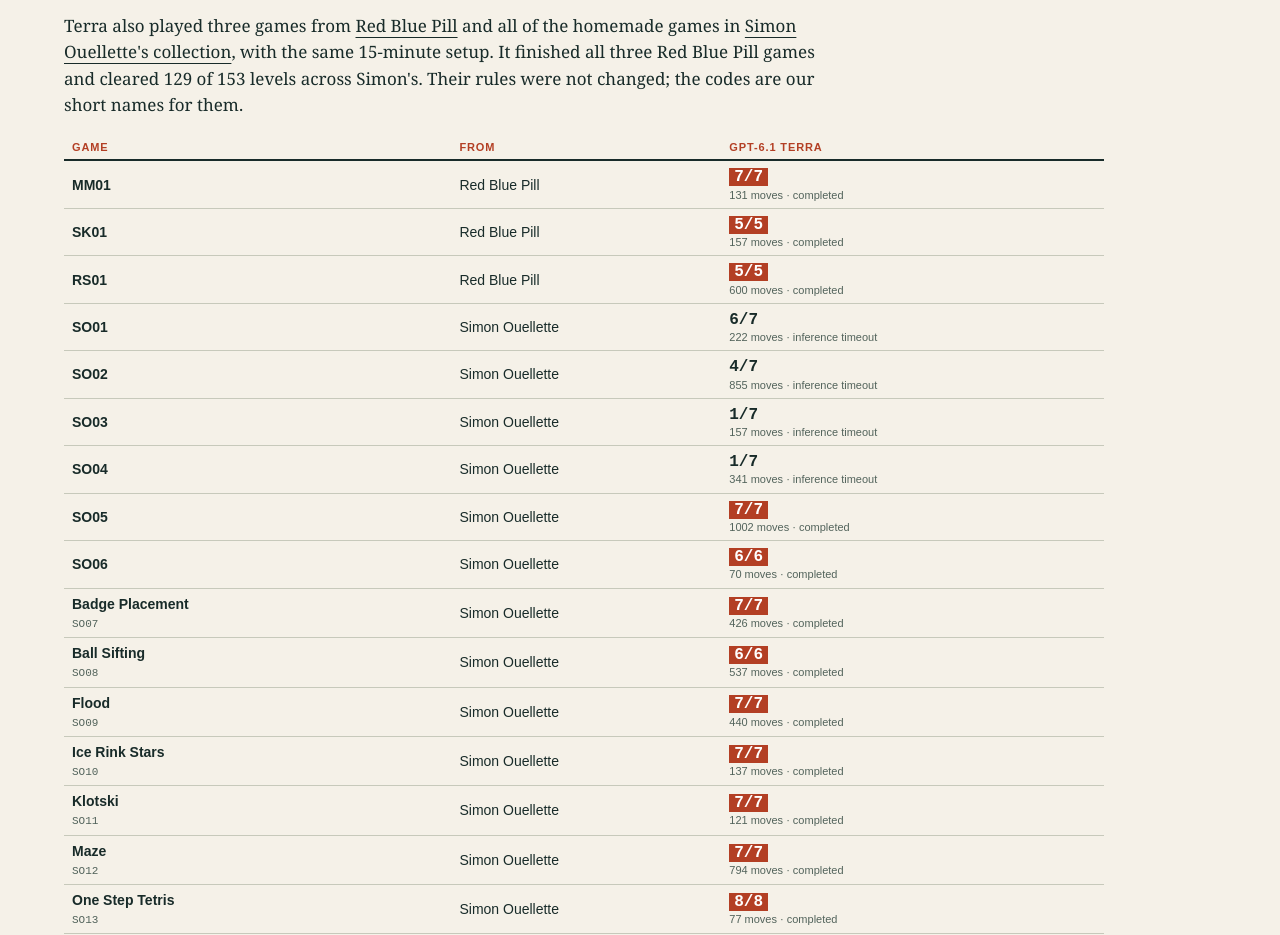
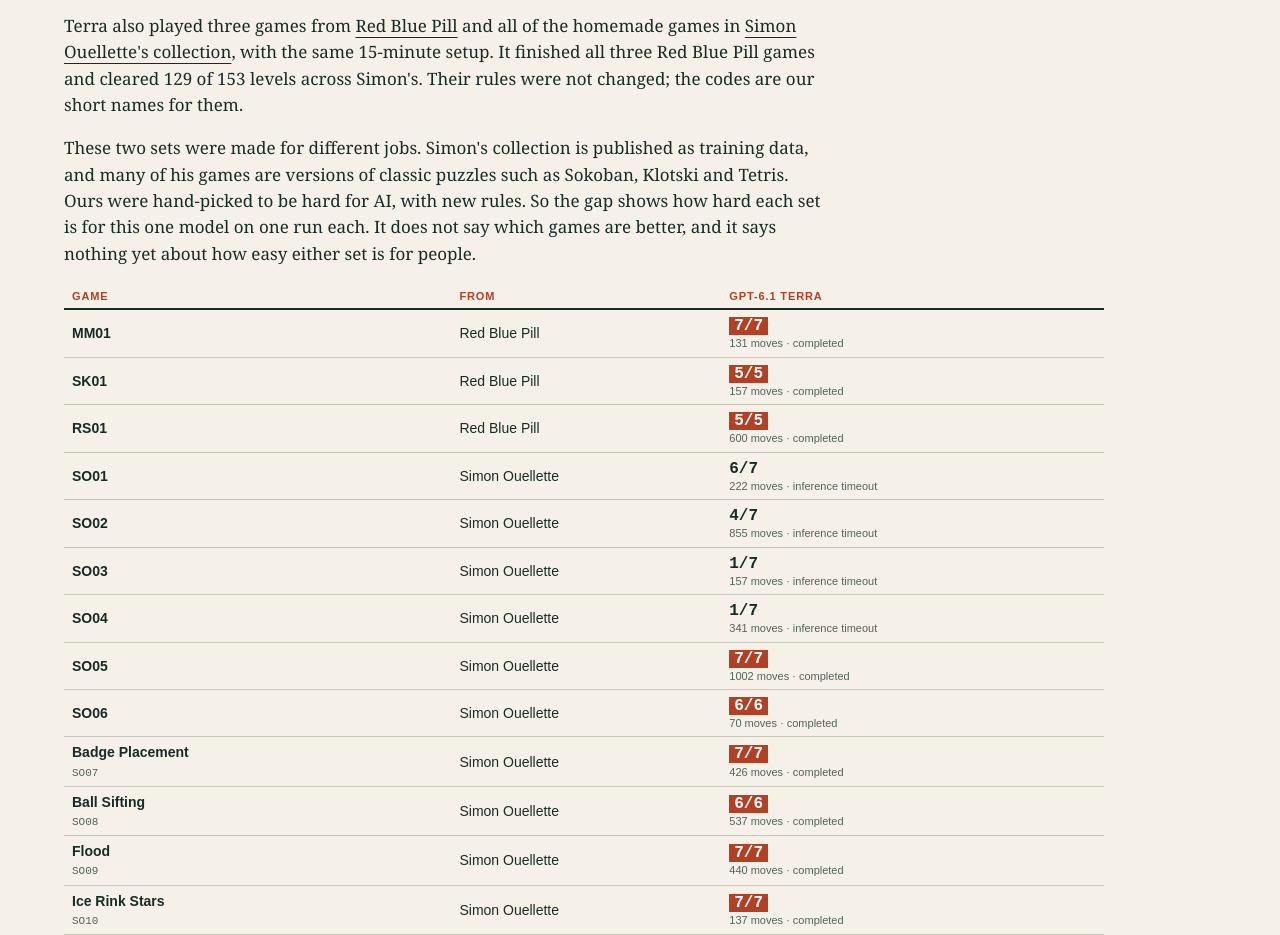
Before and after one commit to 82deutschmark/arc3-synthetic-games, a plain HTML site: page docs/models.html in a window 1280 px wide. Shown: the part 1542-2477 px from the top of the page. Drawn offline with Linux system fonts and the light colour scheme.

Commit message:
Models page: say what the outside-game comparison does and does not show (v0.9.24) (#18)
Co-authored-by: Claude Opus 5.5 <noreply@anthropic.com>

```diff
--- a/docs/models.html
+++ b/docs/models.html
@@ -4,6 +4,7 @@ Date: 22-November-2026
 PURPOSE: How AI models played the games: GPT-6.1 Terra and Sol and the team's competition Qwen model on the fifteen featured
   games, and Terra on games from Red Blue Pill and Simon Ouellette. Every result opens its Run Inspector replay. Moved here from
   the front page and the README so the front page is only about the games.
+Updated: 22-November-2026, Claude Opus 5.5 - a paragraph on what the outside-game comparison does and does not show.
 SRP/DRY check: Pass - the results were moved, not copied; the README and front page link here. Game names and pictures come from
   catalog.json at build time.
 -->
@@ -49,6 +50,7 @@ SRP/DRY check: Pass - the results were moved, not copied; the README and front p
 
 <h2 id="other">On other people's games</h2>
 <p>Terra also played three games from <a href="https://github.com/theredbluepill/arc-interactive">Red Blue Pill</a> and all of the homemade games in <a href="https://github.com/SimonOuellette35/ARC-AGI-3-Training-Data">Simon Ouellette's collection</a>, with the same 15-minute setup. It finished all three Red Blue Pill games and cleared 129 of 153 levels across Simon's. Their rules were not changed; the codes are our short names for them.</p>
+<p>These two sets were made for different jobs. Simon's collection is published as training data, and many of his games are versions of classic puzzles such as Sokoban, Klotski and Tetris. Ours were hand-picked to be hard for AI, with new rules. So the gap shows how hard each set is for this one model on one run each. It does not say which games are better, and it says nothing yet about how easy either set is for people.</p>
 <div class="table-wrap"><table class="results">
 <thead><tr><th>Game</th><th>From</th><th>GPT-6.1 Terra</th></tr></thead>
 <tbody>
```
Also changed, not shown: 1 other file.
